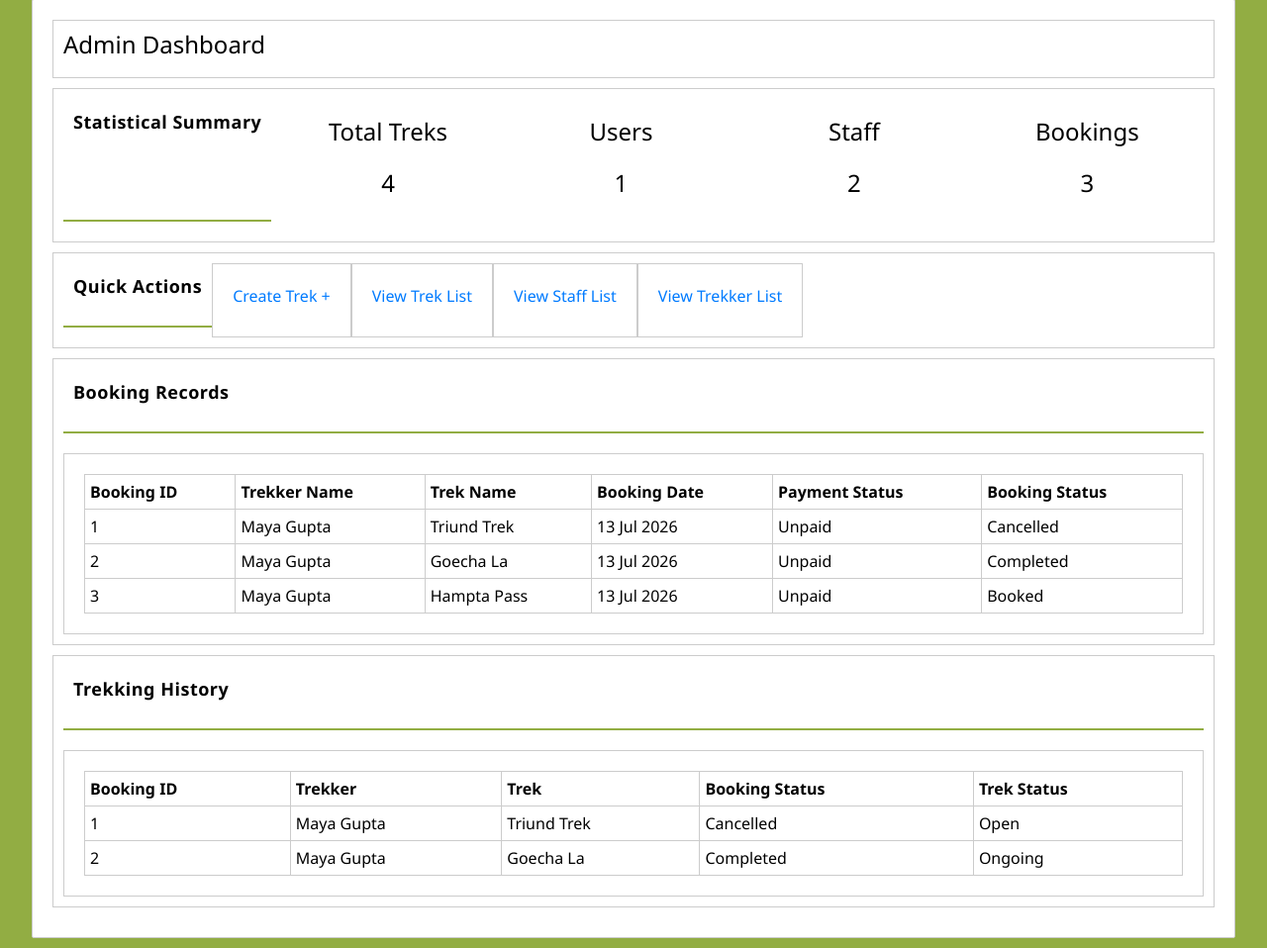
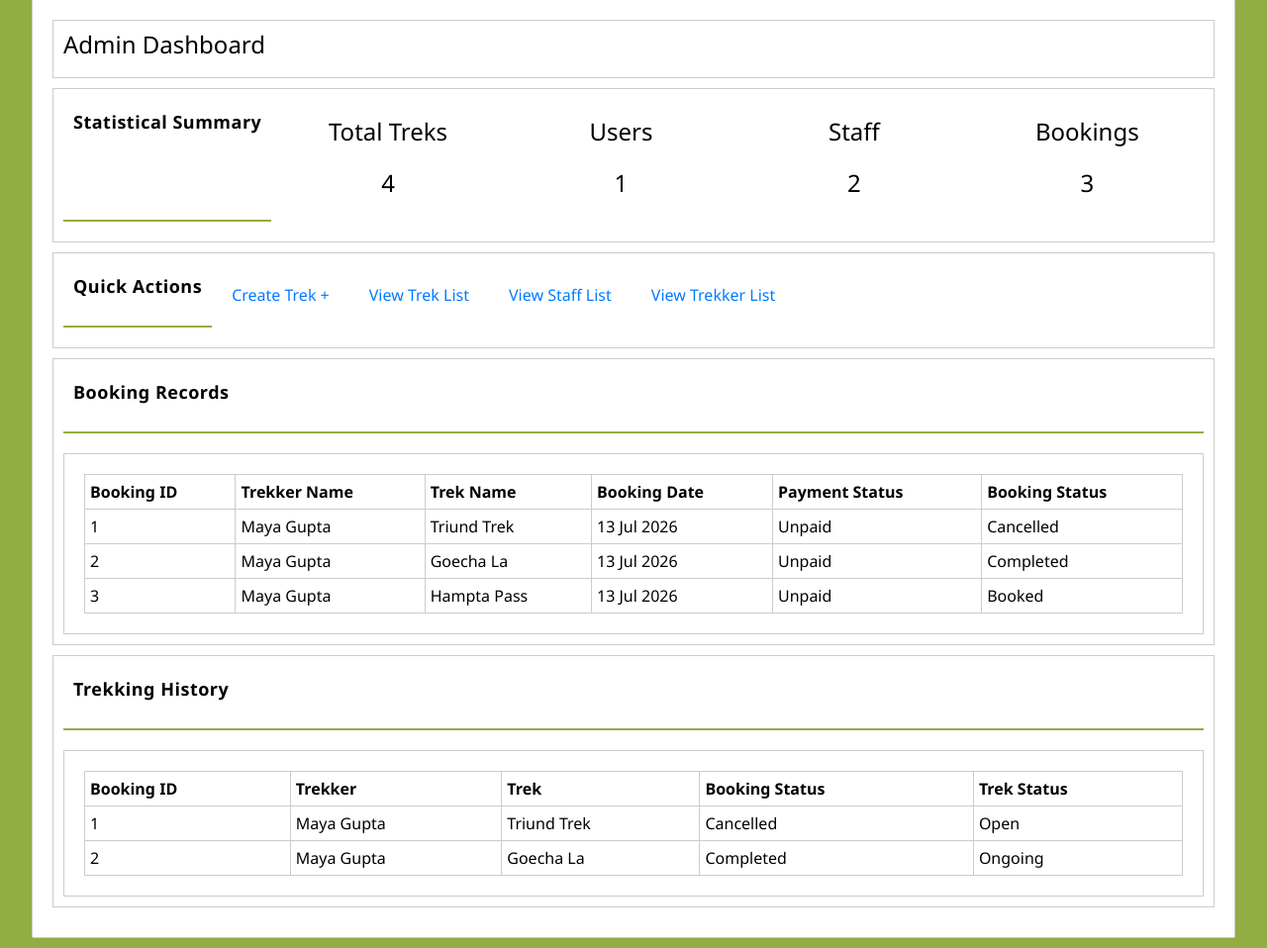
Before and after one commit to 24f1000135/trekking-management-app, a Flask app: page /admin/dashboard in a window 1280 px wide. Shown: the part 114-1072 px from the top of the page at 99% size. Run offline with Flask 3, Linux system fonts and the light colour scheme; a user stored in the database is signed in; data comes from the database, SQL or seed files in the repository.

Commit message:
TMA-CM-6: Removed border from action links

```diff
--- a/static/style.css
+++ b/static/style.css
@@ -145,7 +145,6 @@ nav{
   margin-bottom: 10px;
 }
 .action-links{
-  border: 1px solid #ccc;
   padding: 20px;
 }
 .trek-list{
```
